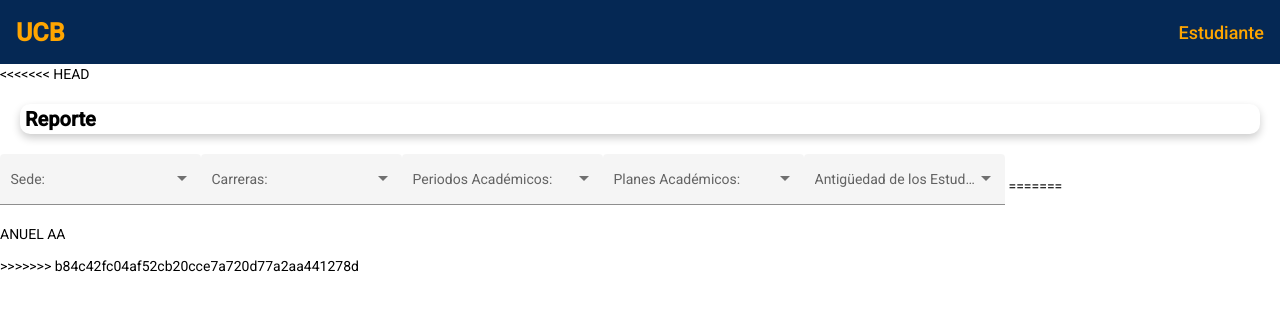
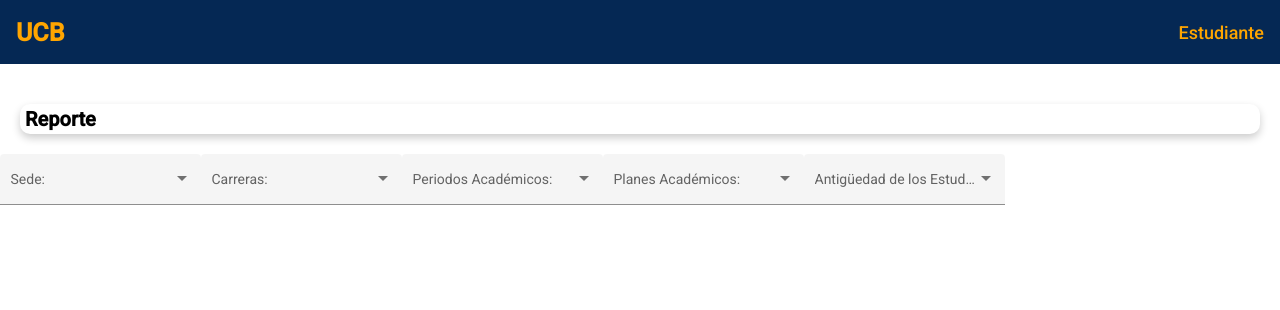
Before and after one commit to KarolZerna/reportes, an Angular app in the folder reports/: page /generos in a window 1280 px wide. Shown: the top 310 px of the page. Built offline with nearby package versions, Linux system fonts and the light colour scheme.

Commit message:
anuel aa

```diff
--- a/reports/src/app/generos/generos.component.html
+++ b/reports/src/app/generos/generos.component.html
@@ -1,4 +1,3 @@
-<<<<<<< HEAD
 <br>
 <div class="breadcrumb">
   <a> Reporte </a>
@@ -48,6 +47,3 @@
       </mat-option>
     </mat-select>
   </mat-form-field>
-=======
-<p>ANUEL AA</p>
->>>>>>> b84c42fc04af52cb20cce7a720d77a2aa441278d
```
